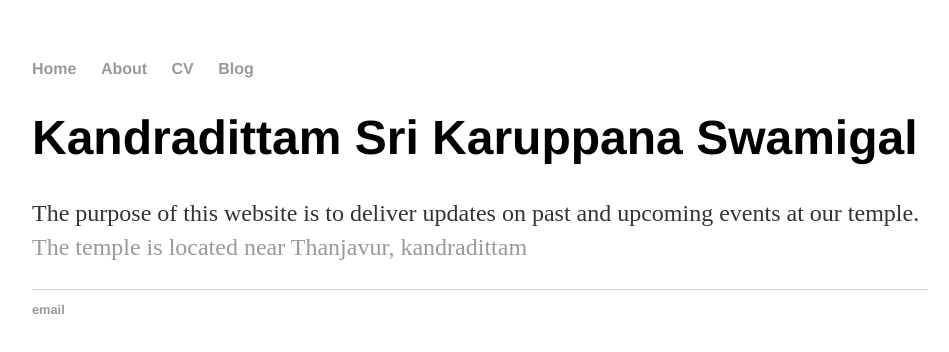
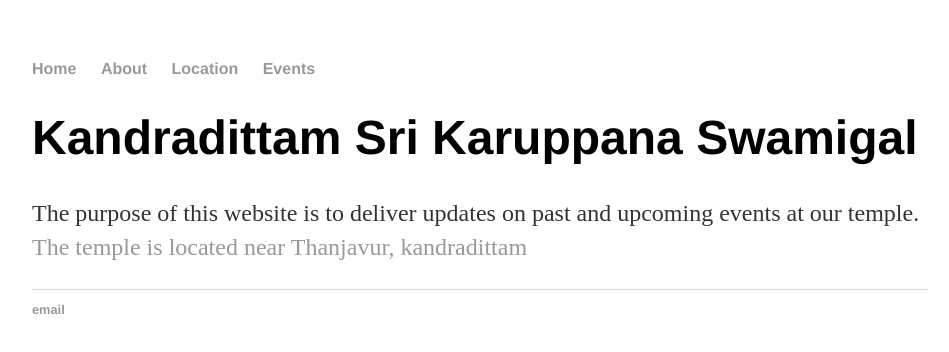
Before and after one commit to karuppuswami/karuppuswami.github.io, a plain HTML site: page index.html in a window 1280 px wide. Shown: the whole page, without its empty margins (160-1109 px from the left). Drawn offline with Linux system fonts and the light colour scheme; files that its build step writes are made by us from their sources.

Commit message:
Update index.html

```diff
--- a/index.html
+++ b/index.html
@@ -10,8 +10,8 @@
     		<ul>
         		<li><a href="/">Home</a></li>
 	        	<li><a href="/about">About</a></li>
-        		<li><a href="/location">CV</a></li>
-        		<li><a href="/events">Blog</a></li>
+        		<li><a href="/location">Location</a></li>
+        		<li><a href="/events">Events</a></li>
     		</ul>
 		</nav>
 		<div class="container">
```
